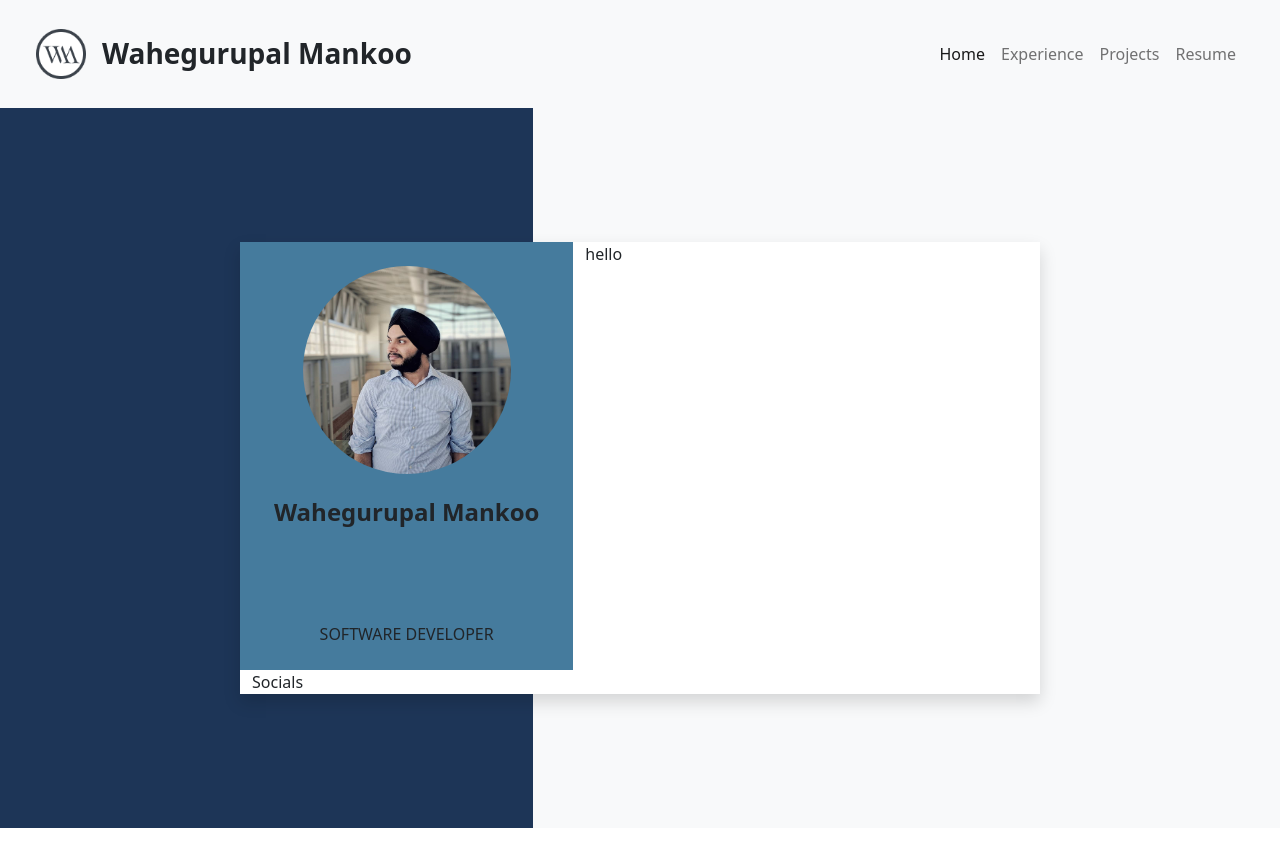
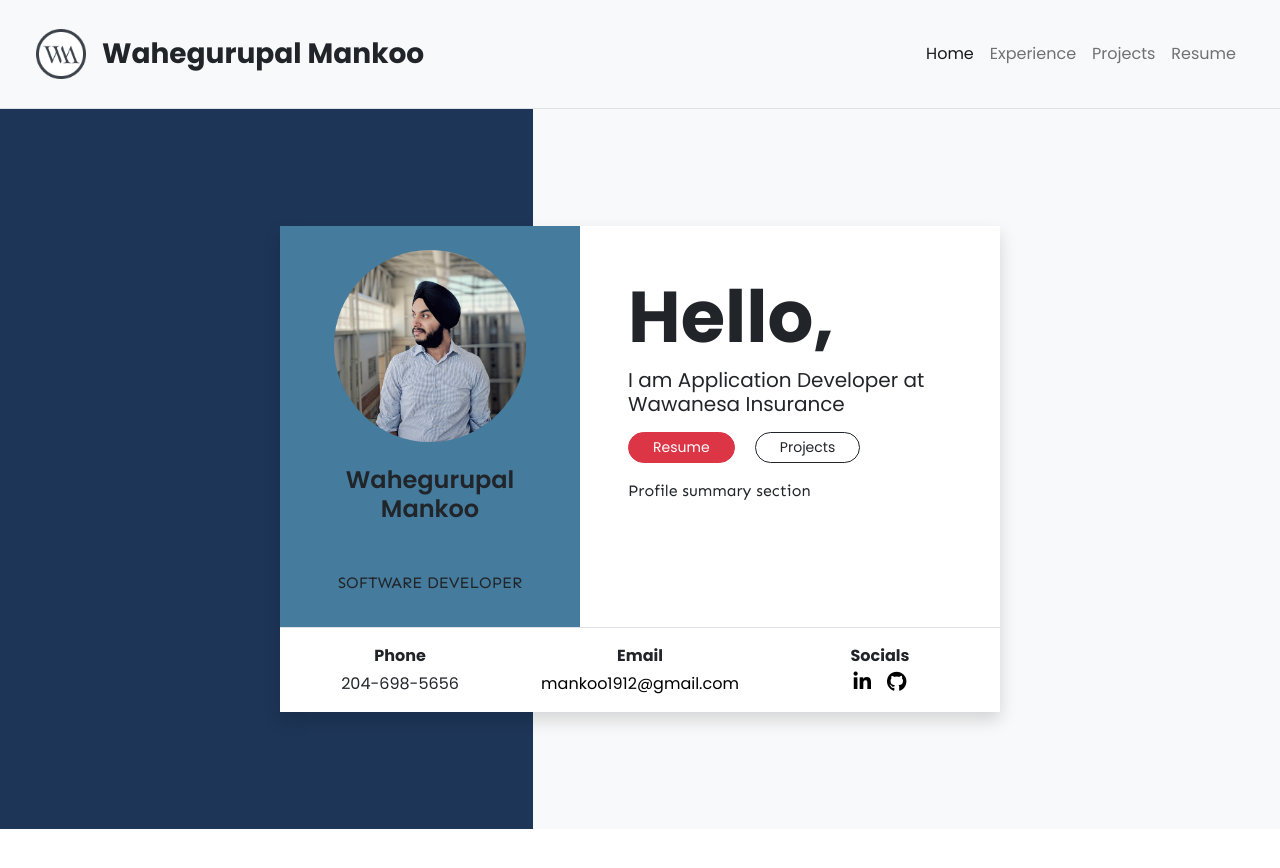
Before and after one commit to wahegurupal1912/Portfolio, a plain HTML site: page index.html in a window 1280 px wide. Drawn offline with nearby package versions, Linux system fonts and the light colour scheme.

Commit message:
Updated the profile card

```diff
--- a/index.html
+++ b/index.html
@@ -4,12 +4,19 @@
         <meta charset="UTF-8">
         <meta name="viewport" content="width=device-width, initial-scale=1.0">
         <title>Wahegurupal Mankoo</title>
+        <link rel="icon" type="image/x-icon" href="./img/logo.png">
+
         <link href="https://cdn.jsdelivr.net/npm/bootstrap@5.1.3/dist/css/bootstrap.min.css" rel="stylesheet" integrity="sha384-1BmE4kWBq78iYhFldvKuhfTAU6auU8tT94WrHftjDbrCEXSU1oBoqyl2QvZ6jIW3" crossorigin="anonymous">
         <link rel="stylesheet" href="./style.css">
+
+        <link rel="preconnect" href="https://fonts.googleapis.com">
+        <link rel="preconnect" href="https://fonts.gstatic.com" crossorigin>
+        <link href="https://fonts.googleapis.com/css2?family=Poppins:wght@100;300;400;500;600;700&display=swap" rel="stylesheet">
+        <link href="https://fonts.googleapis.com/css2?family=Sen:wght@400;700;800&display=swap" rel="stylesheet">
     </head>
     <body>
         <!-- header -->
-        <nav class="navbar navbar-expand-md navbar-light bg-light p-md-4">
+        <nav class="navbar navbar-expand-md navbar-light bg-light p-md-4 border-bottom">
             <div class="container-fluid">
                 <a class="navbar-brand fs-3" href="index.html">
                     <img src="./img/logo.png" alt="" width="50" height="50" class="">
@@ -48,23 +55,57 @@
                     <div class="profile-card shadow">
                         <div class="row ms-0 me-0">
 
-                            <div class="col-md-5 p-4 background-col-right d-flex justify-content-center">
+                            <div class="col-md-5 p-4 card-col-left d-flex justify-content-center">
                                 <div class="card text-center profile-summary-card border-0">
                                     <img src="./img/profile-picture.jpg" alt="profile-picture" class="img-fluid mx-auto d-block profile-picture">
-                                    <h4 class="card-title mt-4 mb-md-5 fw-bold">Wahegurupal Mankoo</h5>
-                                    <p class="card-text mt-md-5">SOFTWARE DEVELOPER</p>
+                                    <h4 class="card-name mt-4 mb-md-4">Wahegurupal<br />Mankoo</h5>
+                                    <p class="card-title mt-md-4">SOFTWARE DEVELOPER</p>
                                 </div>
                             </div>
 
-                            <div class="col-md-7 bg-white">
-                                hello
+                            <div class="col-md-7 p-5 bg-white">
+                                <h1 class="display-2 fw-bold">Hello,</h1>
+                                <h5 class="fw-normal">I am Application Developer at Wawanesa Insurance</h5>
+                                <div class="my-3">
+                                    <button type="button" class="btn btn-danger btn-sm rounded-pill px-4">Resume</button>
+                                    <button type="button" class="btn btn-outline-dark btn-sm ms-3 px-4 rounded-pill">Projects</button>
+                                </div>
+                                <p class="fw-light">Profile summary section</p>
                             </div>
 
                         </div>
 
-                        <div class="row bg-white ms-0 me-0">
+                        <div class="row bg-white border-top ms-0 me-0">
                             <div class="col">
-                                Socials
+                                <div class="row py-3">
+                                    <div class="col">
+                                        <div class="row">
+                                            <div class="col-12 d-flex justify-content-center fw-bold">Phone</div>
+                                            <div class="col-12 d-flex justify-content-center mt-1">204-698-5656</div>
+                                        </div>
+                                    </div>
+                                    <div class="col">
+                                        <div class="row">
+                                            <div class="col-12 d-flex justify-content-center fw-bold">Email</div>
+                                            <div class="col-12 d-flex justify-content-center mt-1">
+                                                <a class="email" href="mailto:mankoo1912@gmail.com">mankoo1912@gmail.com</a>
+                                            </div>
+                                        </div>
+                                    </div>
+                                    <div class="col">
+                                        <div class="row">
+                                            <div class="col-12 d-flex justify-content-center fw-bold">Socials</div>
+                                            <div class="col-12 d-flex justify-content-center mt-1">
+                                                <a href="https://www.linkedin.com/in/wahegurupal-mankoo" target="_blank">
+                                                    <i class="fa-brands fa-linkedin-in me-2" style="font-size:20px;"></i>
+                                                </a>
+                                                <a href="https://github.com/wahegurupal1912" target="_blank">
+                                                    <i class="fa-brands fa-github ms-2" style="font-size:20px;"></i>
+                                                </a>
+                                            </div>
+                                        </div>
+                                    </div>
+                                </div>
                             </div>
                         </div>
                     </div>
@@ -73,5 +114,6 @@
         </div>
 
         <script src="https://cdn.jsdelivr.net/npm/bootstrap@5.1.3/dist/js/bootstrap.bundle.min.js" integrity="sha384-ka7Sk0Gln4gmtz2MlQnikT1wXgYsOg+OMhuP+IlRH9sENBO0LRn5q+8nbTov4+1p" crossorigin="anonymous"></script>
+        <script src="https://kit.fontawesome.com/5339a3e1a5.js" crossorigin="anonymous"></script>
     </body>
 </html>
--- a/style.css
+++ b/style.css
@@ -1,6 +1,7 @@
 html, body, .fullheight {
     min-height: 100% !important;
     height: 100%;
+    font-family: 'Poppins', sans-serif;
 }
 
 .background-height{
@@ -12,7 +13,7 @@ html, body, .fullheight {
     background-color: #1D3557;
 }
 
-.background-col-right{
+.card-col-left{
     background-color: #457B9D;
 }
 
@@ -22,14 +23,16 @@ html, body, .fullheight {
 }
 
 .profile-card{
-    width: 50rem;
+    width: 45rem;
 }
 
 .profile-picture{
-    border: 0px;
+    border: 2px;
+    border-color: black;
     border-radius: 50%;
-    width: 13rem;
-    height: 13rem;
+    width: 12rem;
+    height: 12rem;
+    object-fit: cover;
 }
 
 .profile-summary-card{
@@ -39,3 +42,27 @@ html, body, .fullheight {
 .role{
     margin-top: 40%;
 }
+
+.card-name{
+    font-size: 1.5rem;
+    font-weight: 600;
+}
+
+.card-title{
+    font-size: medium;
+    font-weight: 400;
+    font-family: 'Sen', sans-serif;
+}
+
+a{
+    text-decoration: none;
+    color: black;
+}
+
+a:hover{
+    color: black;
+}
+
+p{
+    font-family: 'Sen', sans-serif;
+}
```
